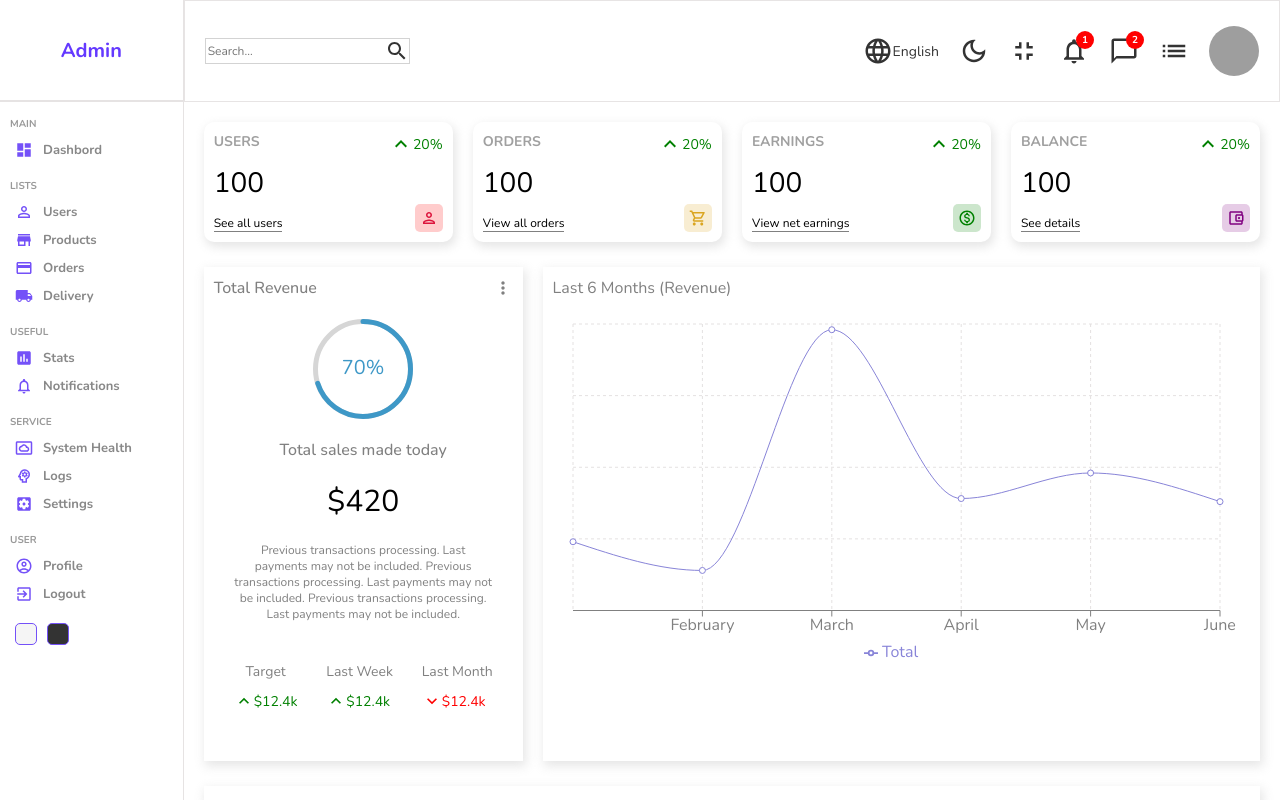
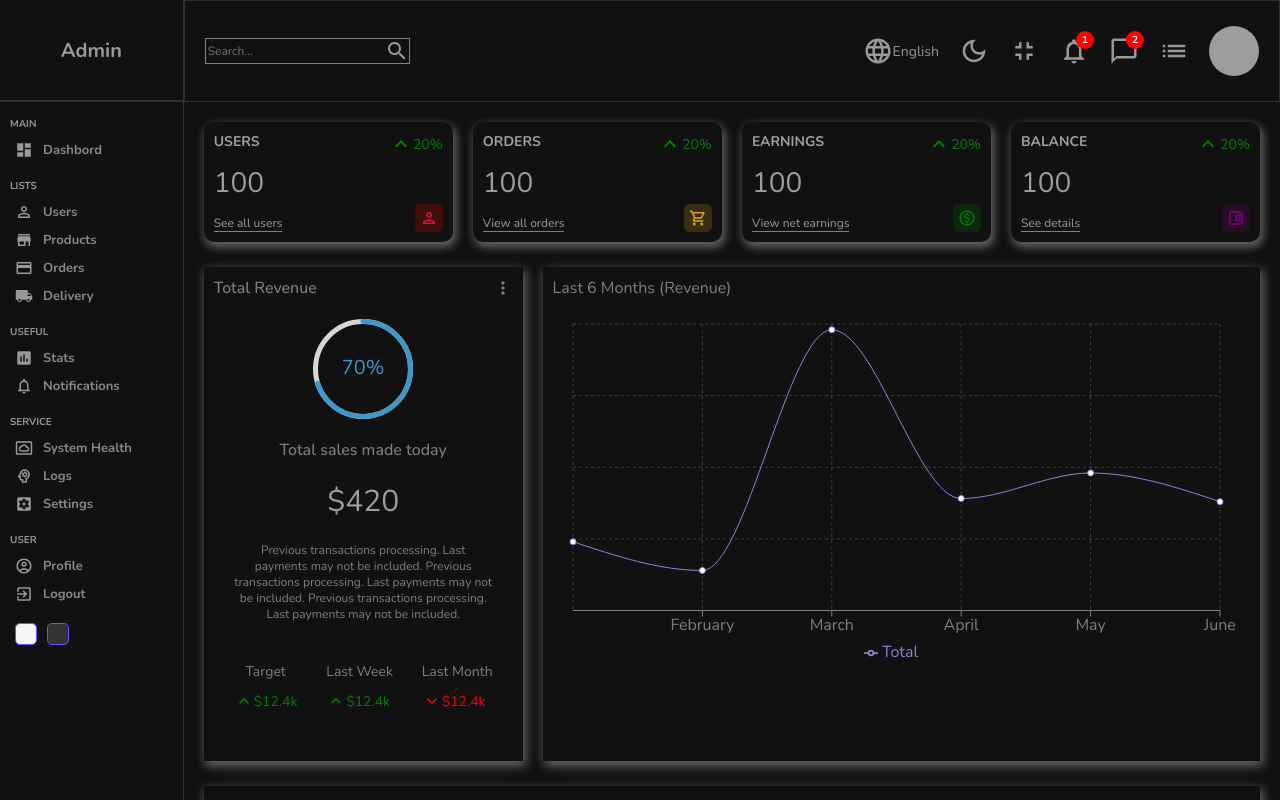
Before and after one commit to RamaneDev/bookingApp, a React (Create React App) app in the folder admin/: page / in a window 1280 px wide. Shown: the top 800 px of the page. Built offline with nearby package versions, Linux system fonts and the light colour scheme; grey boxes are pictures that could not be loaded.

Commit message:
applying dark mode style(hard coding)

```diff
--- a/admin/src/App.js
+++ b/admin/src/App.js
@@ -6,10 +6,11 @@ import List from "./pages/list/List";
 import Single from "./pages/single/Single";
 import New from "./pages/new/New";
 import {productInputs, userInputs} from './formSource.js';
+import './style/dark.scss'
 
 function App() {
   return (
-    <div className="App">
+    <div className="app dark">
       <BrowserRouter>
         <Routes>
           <Route path="/">
```
